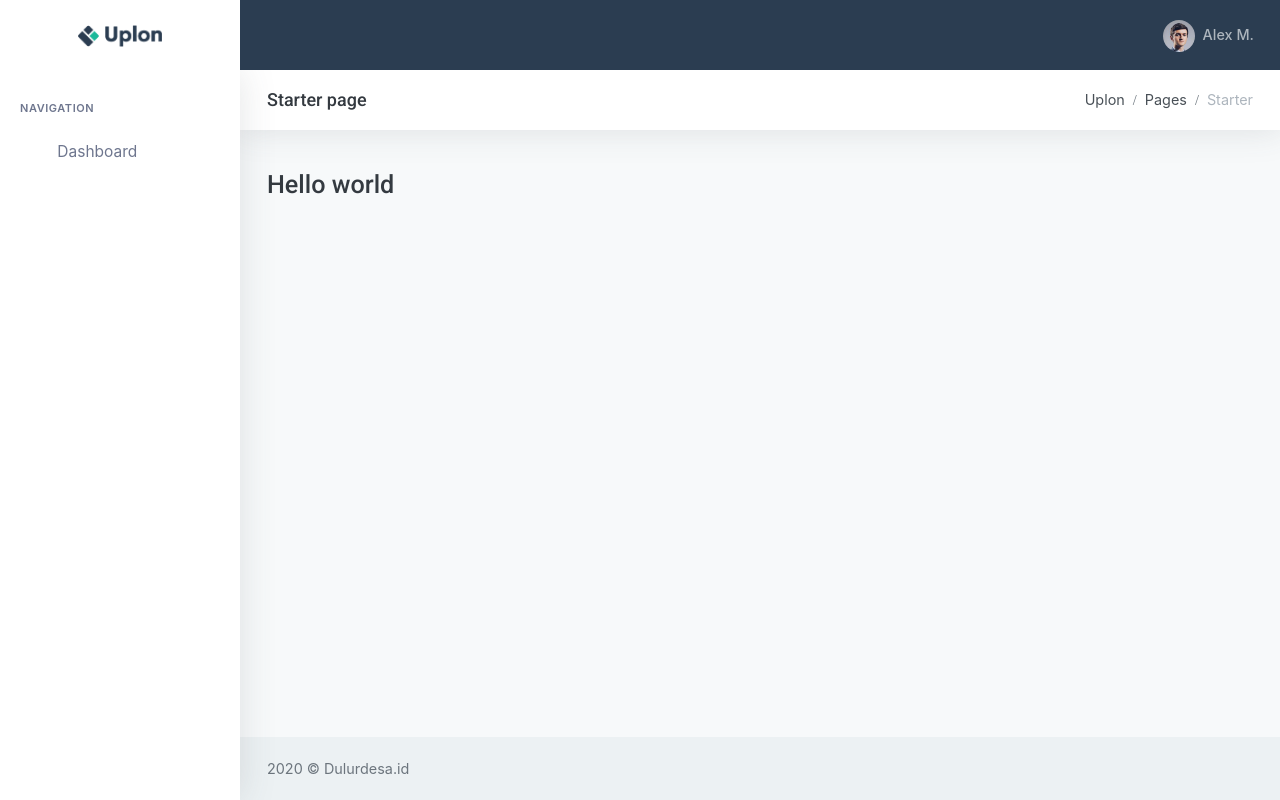
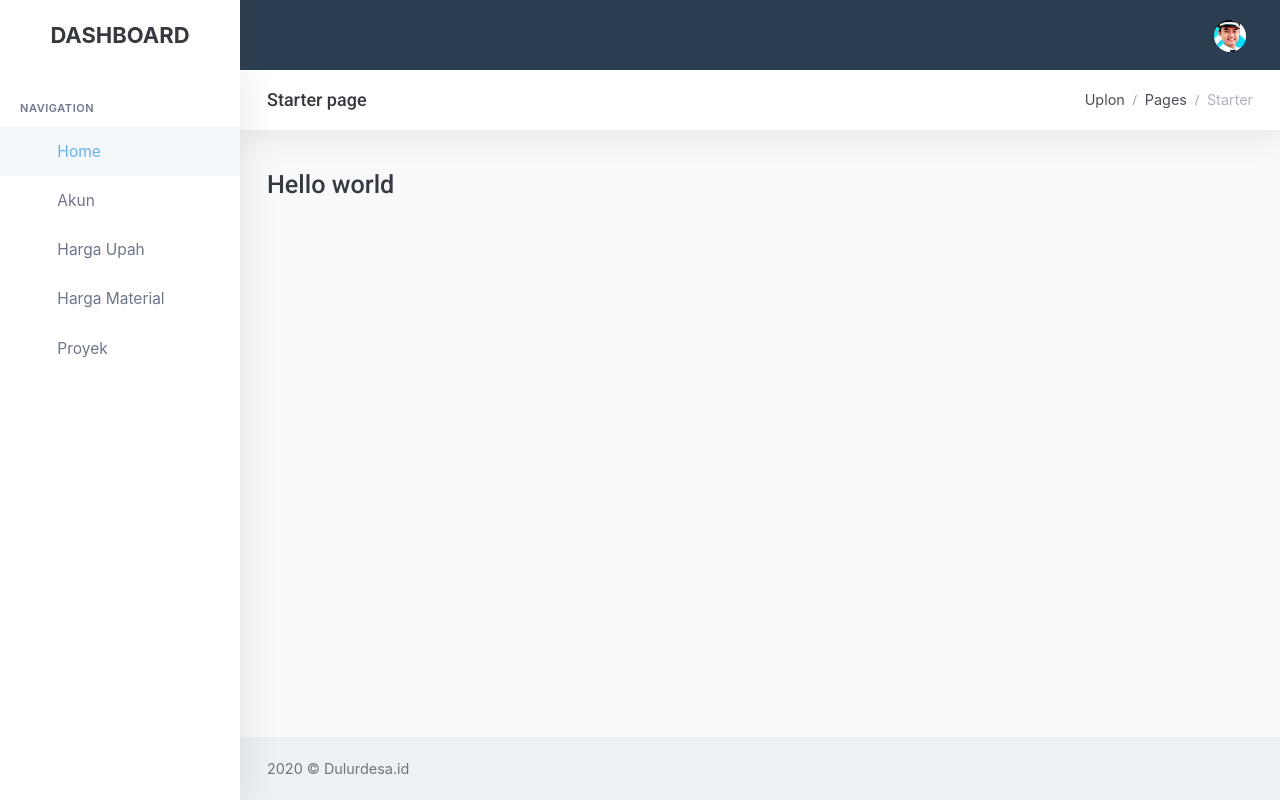
Before and after one commit to Ronnyriyana/DEDRAB, a CodeIgniter app: page /index.php/dashboard in a window 1280 px wide. Run offline with CodeIgniter, Linux system fonts and the light colour scheme; some libraries are stand-ins or nearby versions.

Commit message:
Menu logo

```diff
--- a/application/views/dashboard/kerangka/sidebar.php
+++ b/application/views/dashboard/kerangka/sidebar.php
@@ -10,9 +10,33 @@
 				<li class="menu-title">Navigation</li>
 
 				<li>
-					<a href="index.html">
+					<a href="<?= site_url('dashboard');?>">
 						<i class="mdi mdi-view-dashboard"></i>
-						<span> Dashboard </span>
+						<span> Home </span>
+					</a>
+				</li>
+				<li>
+					<a href="<?= site_url('dashboard_akun');?>">
+						<i class="mdi mdi-account-group"></i>
+						<span> Akun </span>
+					</a>
+				</li>
+				<li>
+					<a href="<?= site_url('dashboard_harga_upah');?>">
+						<i class="mdi mdi-account-cash"></i>
+						<span> Harga Upah </span>
+					</a>
+				</li>
+				<li>
+					<a href="<?= site_url('dashboard_harga_material');?>">
+						<i class="mdi mdi-dump-truck"></i>
+						<span> Harga Material </span>
+					</a>
+				</li>
+				<li>
+					<a href="<?= site_url('dashboard_proyek');?>">
+						<i class="mdi mdi-office-building"></i>
+						<span> Proyek </span>
 					</a>
 				</li>
 			</ul>
--- a/application/views/dashboard/kerangka/topbar.php
+++ b/application/views/dashboard/kerangka/topbar.php
@@ -4,8 +4,8 @@
 
 		<li class="dropdown notification-list">
 			<a class="nav-link dropdown-toggle nav-user mr-0 waves-effect waves-light" data-toggle="dropdown" href="#" role="button" aria-haspopup="false" aria-expanded="false">
-				<img src="<?= base_url(); ?>assets/dashboard/images/users/avatar-1.jpg" alt="user-image" class="rounded-circle">
-				<span class="d-none d-sm-inline-block ml-1 font-weight-medium">Alex M.</span>
+				<img src="<?php echo base_url(); ?>assets/images/users/profile.png" alt="user-image" class="rounded-circle">
+				<span class="d-none d-sm-inline-block ml-1 font-weight-medium"><?= $this->session->userdata('username'); ?></span>
 				<i class="mdi mdi-chevron-down d-none d-sm-inline-block"></i>
 			</a>
 			<div class="dropdown-menu dropdown-menu-right profile-dropdown ">
@@ -29,23 +29,19 @@
 	<div class="logo-box">
 		<a href="index.html" class="logo text-center logo-dark">
 			<span class="logo-lg">
-				<img src="<?= base_url(); ?>assets/dashboard/images/logo.png" alt="" height="22">
-				<!-- <span class="logo-lg-text-dark">Uplon</span> -->
+				<span class="logo-lg-text-dark">Dashboard</span>
 			</span>
 			<span class="logo-sm">
-				<!-- <span class="logo-lg-text-dark">U</span> -->
-				<img src="<?= base_url(); ?>assets/dashboard/images/logo-sm.png" alt="" height="24">
+				<span class="logo-lg-text-dark">D</span>
 			</span>
 		</a>
 
 		<a href="index.html" class="logo text-center logo-light">
 			<span class="logo-lg">
-				<img src="<?= base_url(); ?>assets/dashboard/images/logo-light.png" alt="" height="22">
-				<!-- <span class="logo-lg-text-dark">Uplon</span> -->
+				<span class="logo-lg-text-dark">Dashboard</span>
 			</span>
 			<span class="logo-sm">
-				<!-- <span class="logo-lg-text-dark">U</span> -->
-				<img src="<?= base_url(); ?>assets/dashboard/images/logo-sm-light.png" alt="" height="24">
+				<span class="logo-lg-text-dark">D</span>
 			</span>
 		</a>
 	</div>
```
